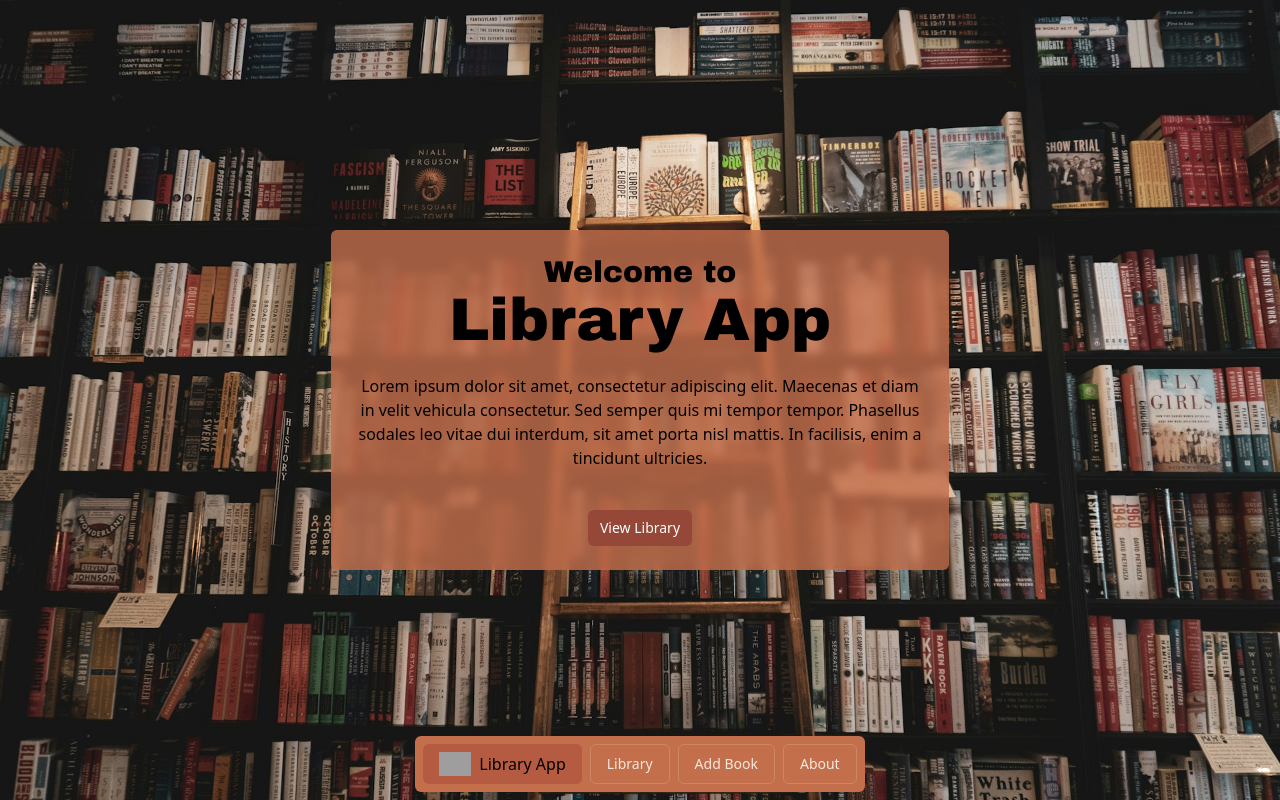
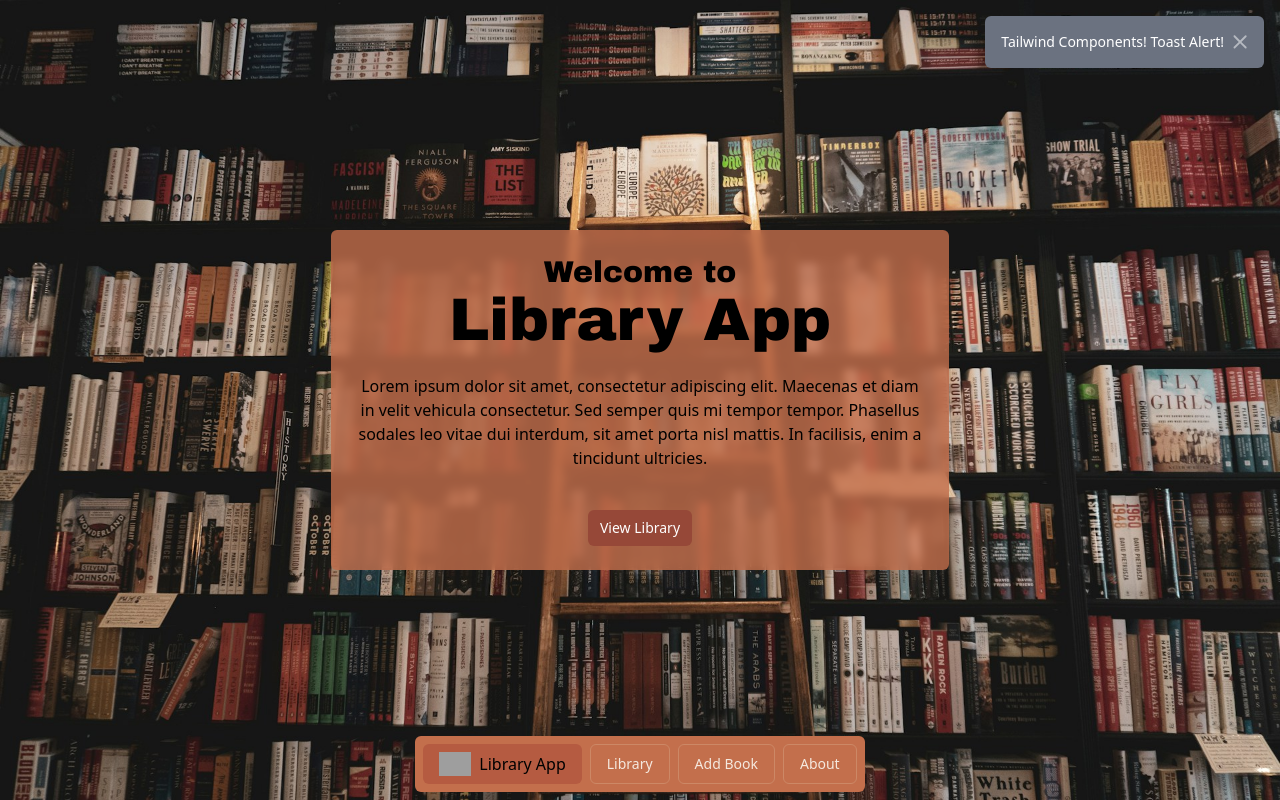
Before and after one commit to Carloslt5/angular-library-app, an Angular app: page / in a window 1280 px wide. Built offline with nearby package versions, Linux system fonts and the light colour scheme; grey boxes are pictures that could not be loaded.

Commit message:
✅ task: ad toast component

```diff
--- a/src/app/app.component.html
+++ b/src/app/app.component.html
@@ -1,2 +1,3 @@
 <navbar-component [titleApp]="title" />
+<toast />
 <router-outlet />
--- a/src/app/app.component.ts
+++ b/src/app/app.component.ts
@@ -2,11 +2,12 @@
 import { RouterOutlet } from '@angular/router';
 import { NavbarComponent } from './components/navbar/navbar.component';
 import { TITLE_APP } from '../constants/title-app.constant';
+import { ToastComponent } from './components/toast/toast.component';
 
 @Component({
   selector: 'app-root',
   standalone: true,
-  imports: [RouterOutlet, NavbarComponent],
+  imports: [RouterOutlet, NavbarComponent, ToastComponent],
   templateUrl: './app.component.html',
 })
 export class AppComponent {
--- /dev/null
+++ b/src/app/components/toast/toast.component.html
@@ -0,0 +1,13 @@
+<div>
+  <div class="absolute max-w-xs text-sm text-white bg-gray-500 rounded-md right-4 top-4">
+    <div class="flex items-center gap-2 p-4">
+      Tailwind Components! Toast Alert!
+      <div class="flex items-center">
+        <button type="button" class="inline-flex flex-shrink-0 justify-center items-center h-4 w-4 rounded-md text-white/[.5] hover:text-white focus:outline-none focus:ring-2 focus:ring-offset-2 focus:ring-offset-gray-800 focus:ring-gray-600 transition-all text-sm dark:focus:ring-offset-gray-900 dark:focus:ring-gray-800">
+          <svg class="w-3.5 h-3.5" width="16" height="16" viewBox="0 0 16 16" fill="none" xmlns="http://www.w3.org/2000/svg">
+            <path d="M0.92524 0.687069C1.126 0.486219 1.39823 0.373377 1.68209 0.373377C1.96597 0.373377 2.2382 0.486219 2.43894 0.687069L8.10514 6.35813L13.7714 0.687069C13.8701 0.584748 13.9882 0.503105 14.1188 0.446962C14.2494 0.39082 14.3899 0.361248 14.5321 0.360026C14.6742 0.358783 14.8151 0.38589 14.9468 0.439762C15.0782 0.493633 15.1977 0.573197 15.2983 0.673783C15.3987 0.774389 15.4784 0.894026 15.5321 1.02568C15.5859 1.15736 15.6131 1.29845 15.6118 1.44071C15.6105 1.58297 15.5809 1.72357 15.5248 1.85428C15.4688 1.98499 15.3872 2.10324 15.2851 2.20206L9.61883 7.87312L15.2851 13.5441C15.4801 13.7462 15.588 14.0168 15.5854 14.2977C15.5831 14.5787 15.4705 14.8474 15.272 15.046C15.0735 15.2449 14.805 15.3574 14.5244 15.3599C14.2437 15.3623 13.9733 15.2543 13.7714 15.0591L8.10514 9.38812L2.43894 15.0591C2.23704 15.2543 1.96663 15.3623 1.68594 15.3599C1.40526 15.3574 1.13677 15.2449 0.938279 15.046C0.739807 14.8474 0.627232 14.5787 0.624791 14.2977C0.62235 14.0168 0.730236 13.7462 0.92524 13.5441L6.59144 7.87312L0.92524 2.20206C0.724562 2.00115 0.611816 1.72867 0.611816 1.44457C0.611816 1.16047 0.724562 0.887983 0.92524 0.687069Z" fill="currentColor" />
+          </svg>
+        </button>
+      </div>
+    </div>
+  </div>
```
Also changed, not shown: src/app/components/toast/toast.component.ts (added, +9 -0 lines), 1 other file (tests, documents, lock files or other folders).
